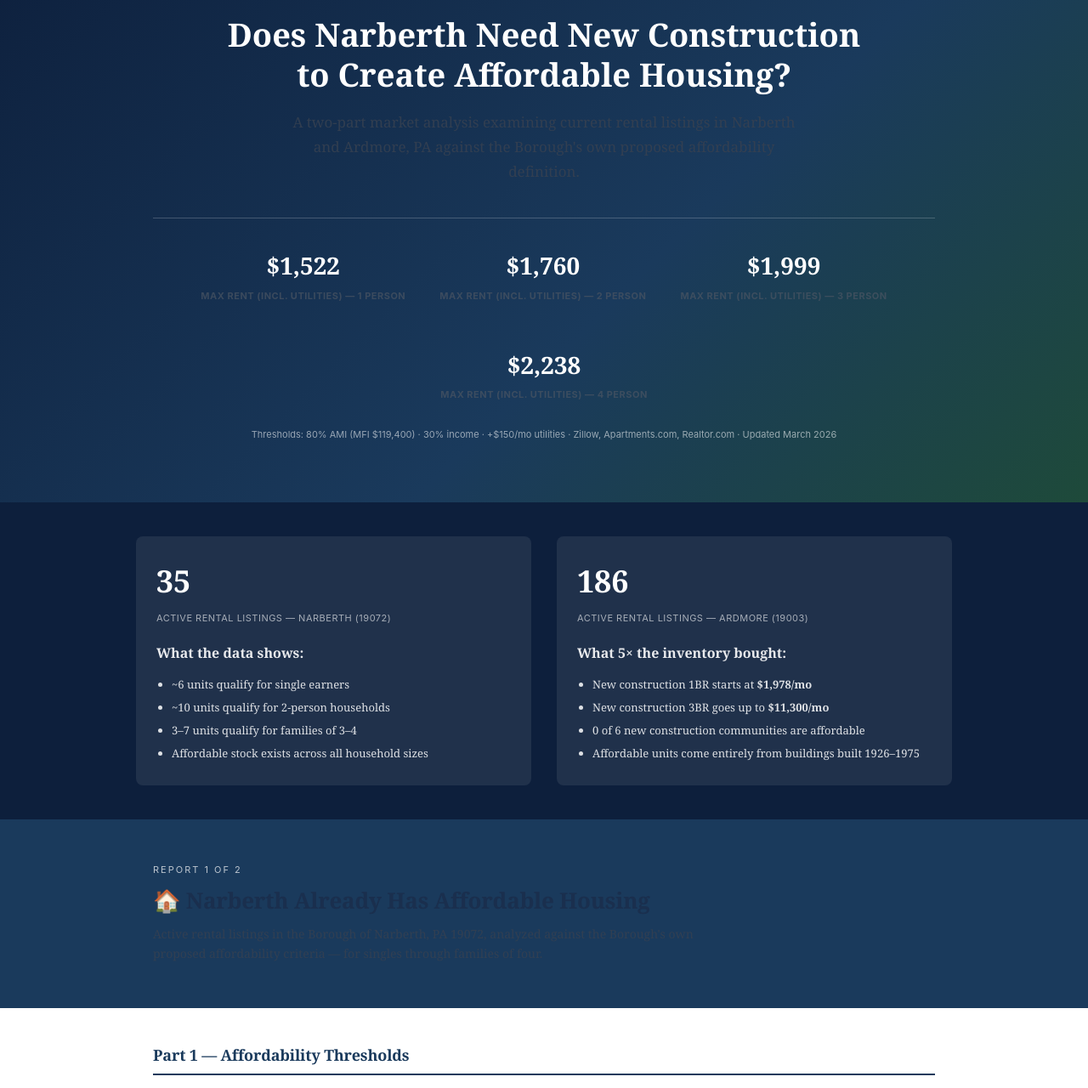
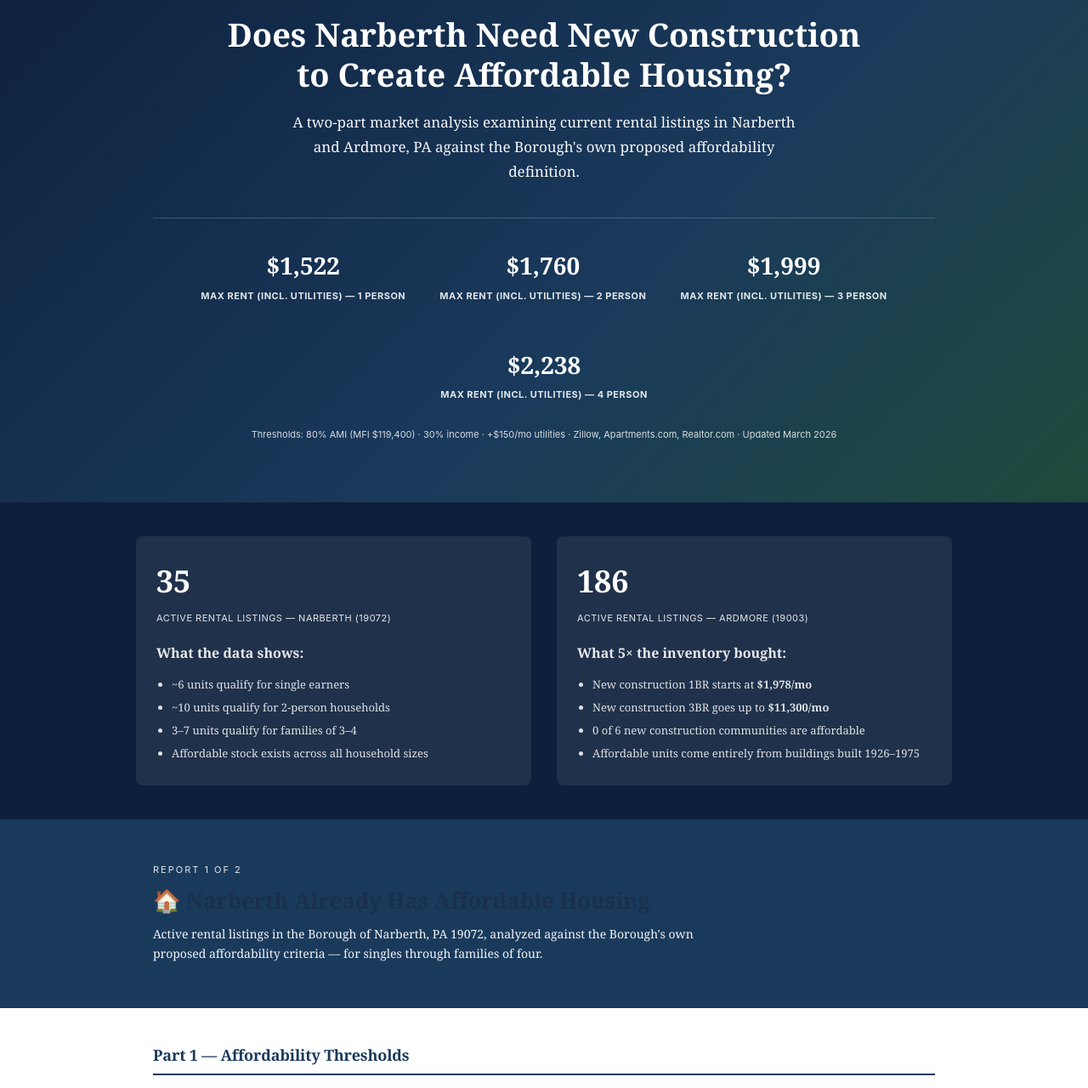
Before and after one commit to mattpatrick11/narberth-affordability, a plain HTML site: page index.html in a window 1280 px wide. Shown: the part 240-1520 px from the top of the page at 85% size. Drawn offline with nearby package versions, Linux system fonts and the light colour scheme.

Commit message:
Fix low-contrast text in hero and compare sections

```diff
--- a/index.html
+++ b/index.html
@@ -448,19 +448,19 @@
     #tab-housing .hero { background:linear-gradient(135deg,#0d1f3c 0%,#1a3a5c 60%,#1e4a3a 100%);color:white;padding:80px 20px 70px;text-align:center; }
     #tab-housing .hero-tag { display:inline-block;background:rgba(255,255,255,0.15);border:1px solid rgba(255,255,255,0.3);border-radius:20px;font-size:11px;letter-spacing:1.5px;text-transform:uppercase;padding:5px 16px;margin-bottom:24px; }
     #tab-housing .hero h1 { font-size:clamp(22px,4vw,38px);font-weight:bold;line-height:1.25;max-width:760px;margin:0 auto 18px; }
-    #tab-housing .hero p { font-size:clamp(14px,2vw,17px);opacity:0.85;max-width:620px;margin:0 auto;line-height:1.7; }
+    #tab-housing .hero p { font-size:clamp(14px,2vw,17px);color:rgba(255,255,255,0.96);max-width:620px;margin:0 auto;line-height:1.7; }
     #tab-housing .hero-stats { display:flex;justify-content:center;gap:40px;flex-wrap:wrap;margin-top:40px;padding-top:32px;border-top:1px solid rgba(255,255,255,0.2); }
     #tab-housing .stat { text-align:center; }
     #tab-housing .stat-num { font-size:28px;font-weight:bold; }
-    #tab-housing .stat-label { font-size:11px;opacity:0.7;font-family:-apple-system,sans-serif;text-transform:uppercase;letter-spacing:0.5px;margin-top:2px; }
-    #tab-housing .hero-meta { font-size:11px;opacity:0.55;font-family:-apple-system,sans-serif;margin-top:20px; }
+    #tab-housing .stat-label { font-size:11px;color:rgba(255,255,255,0.88);font-family:-apple-system,sans-serif;text-transform:uppercase;letter-spacing:0.5px;margin-top:2px; }
+    #tab-housing .hero-meta { font-size:11px;color:rgba(255,255,255,0.82);font-family:-apple-system,sans-serif;margin-top:20px; }
     #tab-housing .container { max-width:960px;margin:0 auto;padding:0 20px; }
     #tab-housing .part-header { padding:50px 20px 40px;margin:0; }
     #tab-housing .part-header.narberth { background:var(--narberth);color:white; }
     #tab-housing .part-header.ardmore  { background:var(--ardmore);color:white; }
-    #tab-housing .part-header .part-num { font-family:-apple-system,sans-serif;font-size:11px;text-transform:uppercase;letter-spacing:2px;opacity:0.7;margin-bottom:10px; }
+    #tab-housing .part-header .part-num { font-family:-apple-system,sans-serif;font-size:11px;text-transform:uppercase;letter-spacing:2px;color:rgba(255,255,255,0.88);margin-bottom:10px; }
     #tab-housing .part-header h2 { font-size:clamp(18px,3vw,26px);line-height:1.3;margin-bottom:10px; }
-    #tab-housing .part-header p  { font-size:14px;opacity:0.82;max-width:680px; }
+    #tab-housing .part-header p  { font-size:14px;color:rgba(255,255,255,0.95);max-width:680px; }
     #tab-housing .section { padding:40px 0;border-bottom:1px solid #e0e0e0;scroll-margin-top:135px; }
     #tab-housing .section:last-child { border-bottom:none; }
     #tab-housing #overview,#tab-housing #narberth,#tab-housing #ardmore,#tab-housing #conclusion { scroll-margin-top:135px; }
@@ -505,7 +505,7 @@
     #tab-housing .compare-card ul { padding-left:18px;font-size:13px;opacity:0.85; }
     #tab-housing .compare-card ul li { margin-bottom:5px; }
     #tab-housing .compare-card .big-num { font-size:36px;font-weight:bold;margin-bottom:4px; }
-    #tab-housing .compare-card .big-label { font-size:11px;opacity:0.6;text-transform:uppercase;letter-spacing:0.5px;font-family:-apple-system,sans-serif; }
+    #tab-housing .compare-card .big-label { font-size:11px;color:rgba(255,255,255,0.88);text-transform:uppercase;letter-spacing:0.5px;font-family:-apple-system,sans-serif; }
     #tab-housing .footnote { background:#f8f9fa;padding:30px 20px;font-size:12px;color:#555;border-top:1px solid #e0e0e0; }
     #tab-housing .footnote .container { max-width:960px;margin:0 auto; }
     @media (max-width:700px) {
```
